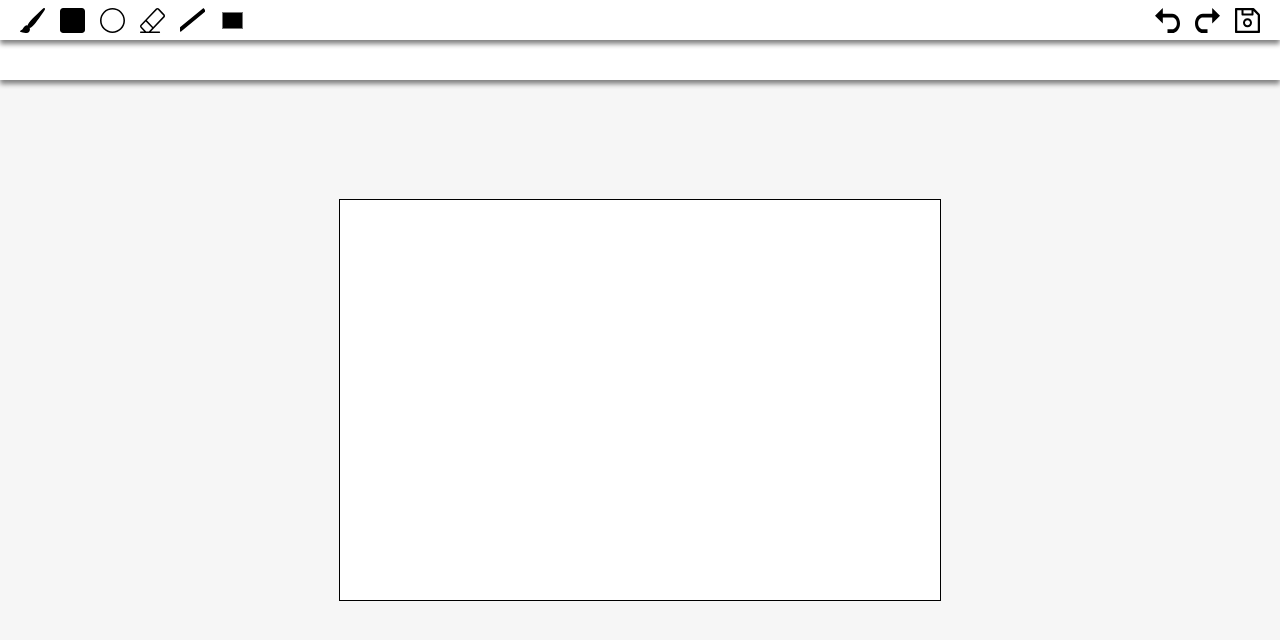
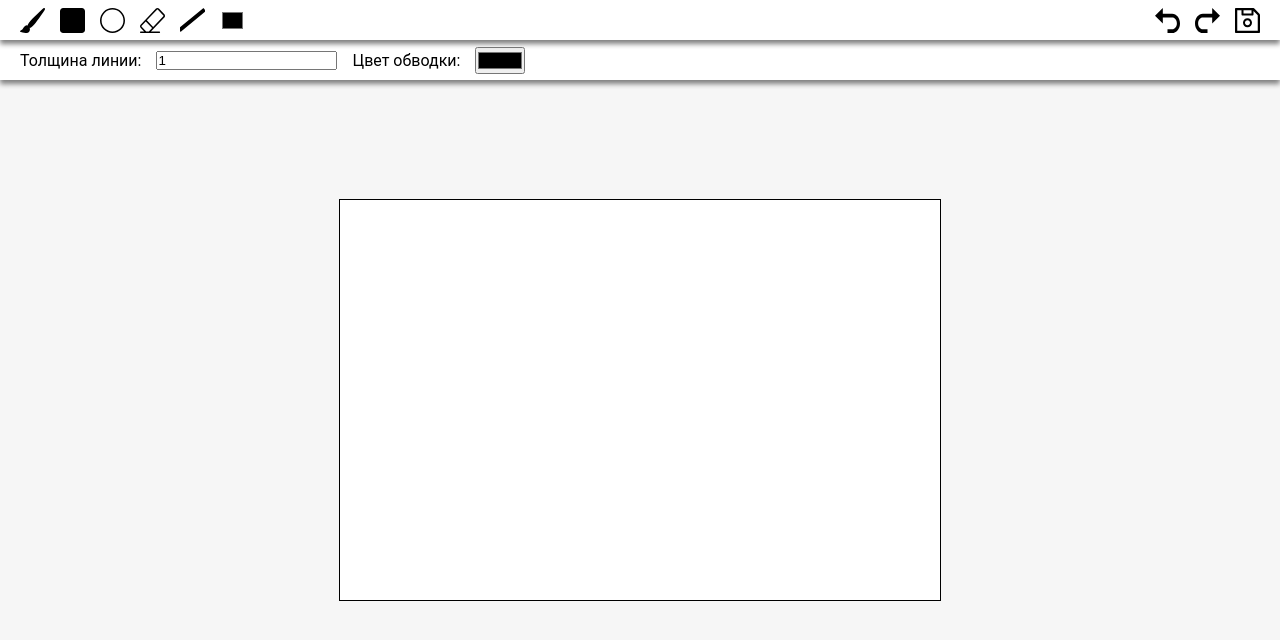
Before and after one commit to StMelik/paint-online-frontend, a React (Create React App) app: page / in a window 1280 px wide. Shown: the top 640 px of the page. Built offline with nearby package versions, Linux system fonts and the light colour scheme.

Commit message:
feat: настройка толщины и цвета

```diff
--- a/src/components/SettingBar.tsx
+++ b/src/components/SettingBar.tsx
@@ -1,9 +1,35 @@
+import toolState from '../store/toolState';
 import '../styles/toolbar.scss'
 
 const SettingBar = () => {
     return (
         <div className="toolbar toolbar_settings">
-
+            <label
+                htmlFor="line-width"
+                className='toolbar__label'
+            >
+                Толщина линии:
+            </label>
+            <input
+                id='line-width'
+                className='toolbar__input toolbar__input_line-width'
+                type="number"
+                onChange={e => toolState.setLineWidth(+e.target.value)}
+                defaultValue={1}
+                min={1}
+            />
+            <label
+                htmlFor="stroke-color"
+                className='toolbar__label'
+            >
+                Цвет обводки:
+            </label>
+            <input
+                id='stroke-color'
+                className='toolbar__input toolbar__input_stroke-color'
+                type="color"
+                onChange={e => toolState.setStrokeColor(e.target.value)}
+            />
         </div>
     );
 }
--- a/src/components/ToolBar.tsx
+++ b/src/components/ToolBar.tsx
@@ -1,3 +1,4 @@
+import React from 'react';
 import canvasState from '../store/canvasState';
 import toolState from '../store/toolState';
 import '../styles/toolbar.scss'
@@ -8,6 +9,12 @@ import Line from '../tools/Line';
 import Rect from '../tools/Rect';
 
 const ToolBar = () => {
+    function changeColor(e: React.ChangeEvent<HTMLInputElement>) {
+        const value = e.target.value
+        toolState.setStrokeColor(value)
+        toolState.setFillColor(value)
+    }
+
     return (
         <div className="toolbar">
 
@@ -34,6 +41,7 @@ const ToolBar = () => {
             <input
                 className='toolbar__button toolbar__button_color'
                 type="color"
+                onChange={changeColor}
             />
             <button
                 className='toolbar__button toolbar__button_back'
--- a/src/store/toolState.ts
+++ b/src/store/toolState.ts
@@ -11,6 +11,18 @@ class ToolState {
     setTool(tool: Tool) {
         this.tool = tool
     }
+
+    setFillColor(color: string) {
+        this.tool.fillColor = color
+    }
+
+    setStrokeColor(color: string) {
+        this.tool.strokeColor = color
+    }
+
+    setLineWidth(width: number) {
+        this.tool.lineWidth = width
+    }
 }
 
 export default new ToolState()
--- a/src/tools/Tool.ts
+++ b/src/tools/Tool.ts
@@ -8,6 +8,18 @@ export default class Tool {
         this.destroyEvents()
     }
 
+    set fillColor(color: string) {
+        this.ctx.fillStyle = color
+    }
+
+    set strokeColor(color: string) {
+        this.ctx.strokeStyle = color
+    }
+
+    set lineWidth(width: number) {
+        this.ctx.lineWidth = width
+    }
+
     destroyEvents() {
         this.canvas.onmouseup = null
         this.canvas.onmousedown = null
```
